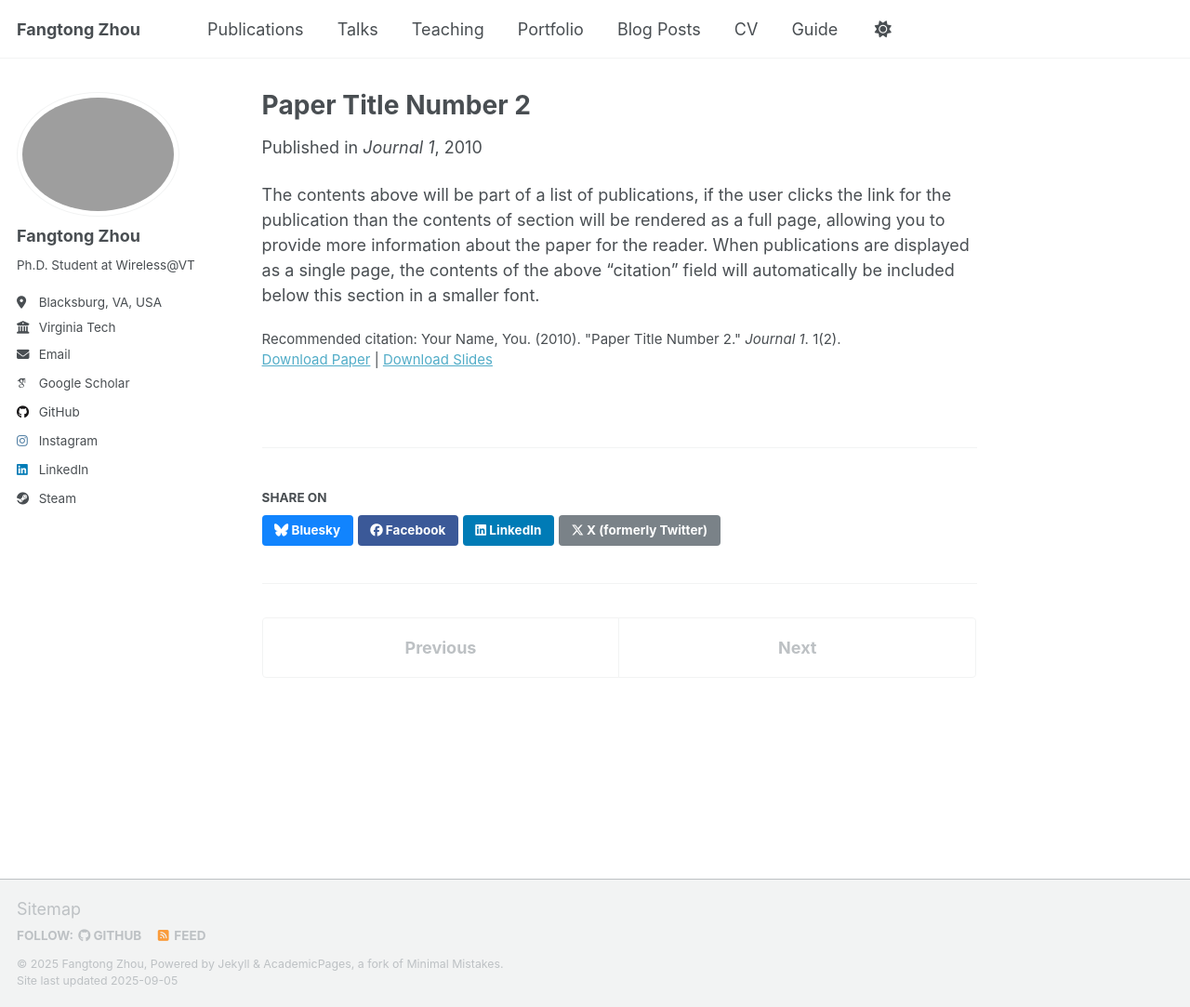
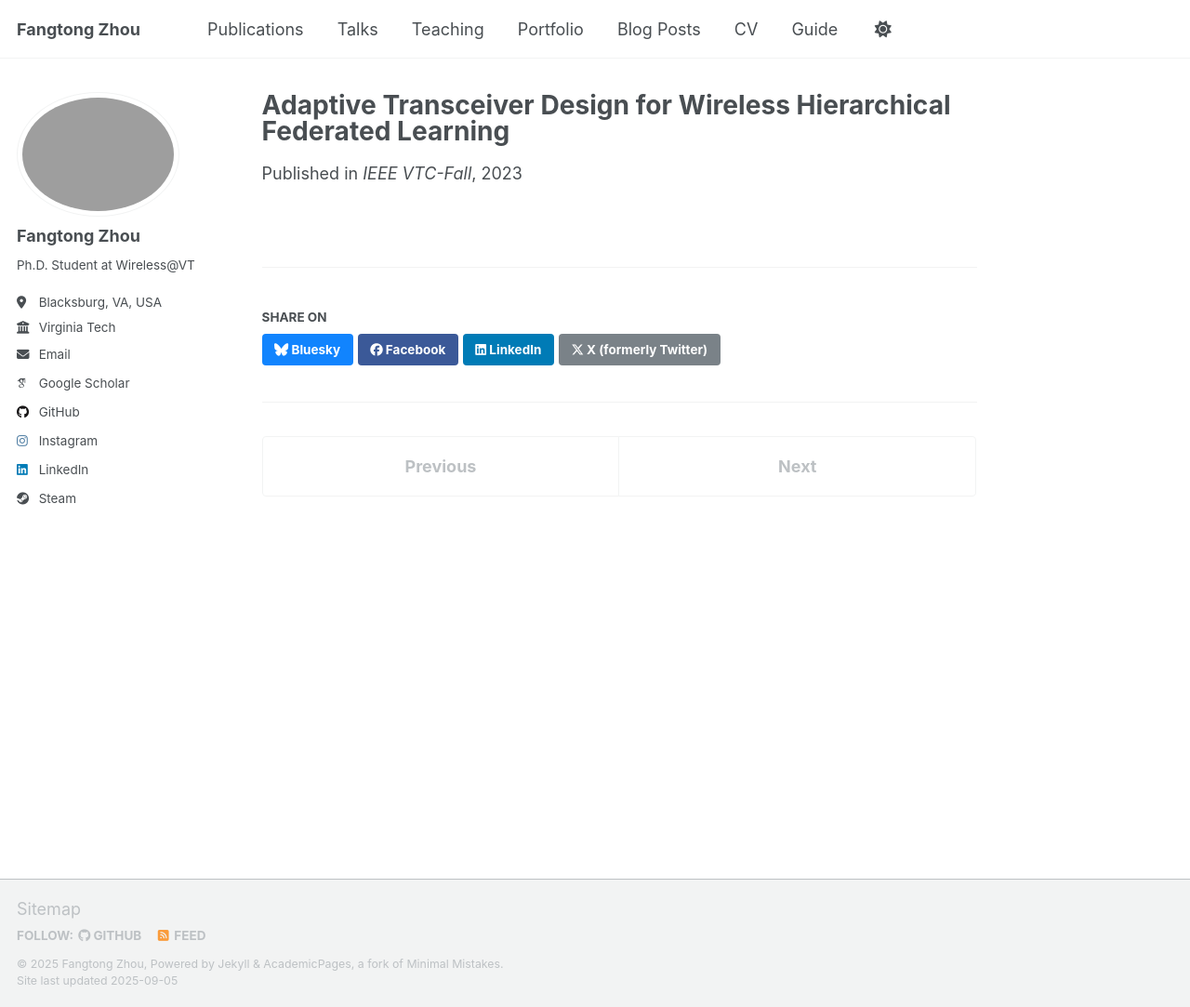
Before and after one commit to frontop137/frontop137.github.io, a Jekyll site: the page built from _publications/2010-10-01-paper-title-number-2.md, in a window 1280 px wide and 1083 px high. Shown: the whole window at 93% size. Built offline with Jekyll 4.4.1, drawn with Linux system fonts in a browser that asks for light colours; some web fonts are replaced; a script that is not in the unit is left out.

Commit message:
Update 2010-10-01-paper-title-number-2.md

```diff
--- a/_publications/2010-10-01-paper-title-number-2.md
+++ b/_publications/2010-10-01-paper-title-number-2.md
@@ -1,14 +1,8 @@
 ---
-title: "Paper Title Number 2"
-collection: publications
-category: manuscripts
-permalink: /publication/2010-10-01-paper-title-number-2
-excerpt: 'This paper is about the number 2. The number 3 is left for future work.'
-date: 2010-10-01
-venue: 'Journal 1'
-slidesurl: 'http://academicpages.github.io/files/slides2.pdf'
-paperurl: 'http://academicpages.github.io/files/paper2.pdf'
-citation: 'Your Name, You. (2010). &quot;Paper Title Number 2.&quot; <i>Journal 1</i>. 1(2).'
+title: "Adaptive Transceiver Design for Wireless Hierarchical Federated Learning"
+venue: "IEEE VTC-Fall"
+date: 2023-10-10
+paperurl: "/files/Adaptive_Transceiver_Design_for_Wireless_Hierarchical_Federated_Learning.pdf"
+code:
+slides:
 ---
-
-The contents above will be part of a list of publications, if the user clicks the link for the publication than the contents of section will be rendered as a full page, allowing you to provide more information about the paper for the reader. When publications are displayed as a single page, the contents of the above "citation" field will automatically be included below this section in a smaller font.
```
